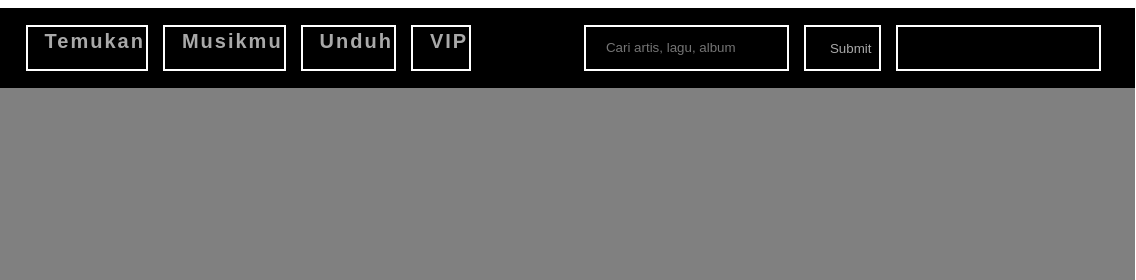
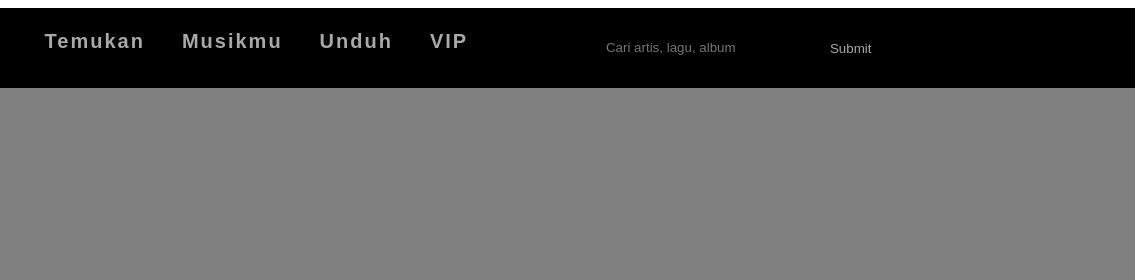
Before and after one commit to niomic-id/javascript, a plain HTML site: page tugas/index.html in a window 1280 px wide. Shown: the top 280 px of the page, 144-1280 px from the left. Drawn offline with Linux system fonts and the light colour scheme.

Commit message:
add tugas/index.html & tugas/style.css

```diff
--- a/tugas/style.css
+++ b/tugas/style.css
@@ -62,7 +62,7 @@ body {
 .setRow{
     background-position: center;
     padding-left: 17px;
-    border: 2px solid white;
+    border: 2px solid black;
     width: 20%;
     position: relative;
     left:0%;
```
